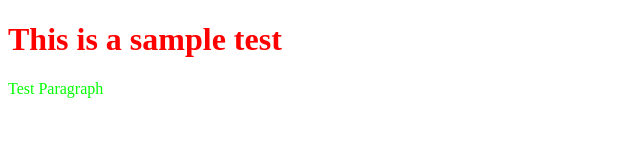
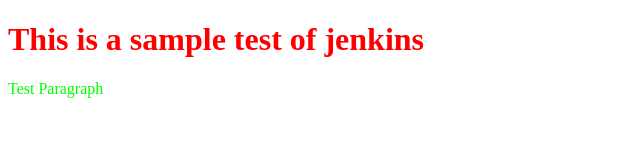
Before and after one commit to vishnujp12/testproject, a plain HTML site: page index.html in a window 1280 px wide. Shown: the whole page, without its empty margins (0-640 px from the left). Drawn offline with Linux system fonts and the light colour scheme.

Commit message:
First jenkins commit

```diff
--- a/index.html
+++ b/index.html
@@ -7,7 +7,7 @@
     <title>Document</title>
 </head>
 <body>
-<h1> <font color = red> This is a sample test </h1>
+<h1> <font color = red> This is a sample test of jenkins </h1>
 <P>
 <font color="00FF00">
  Test Paragraph </P>
```
